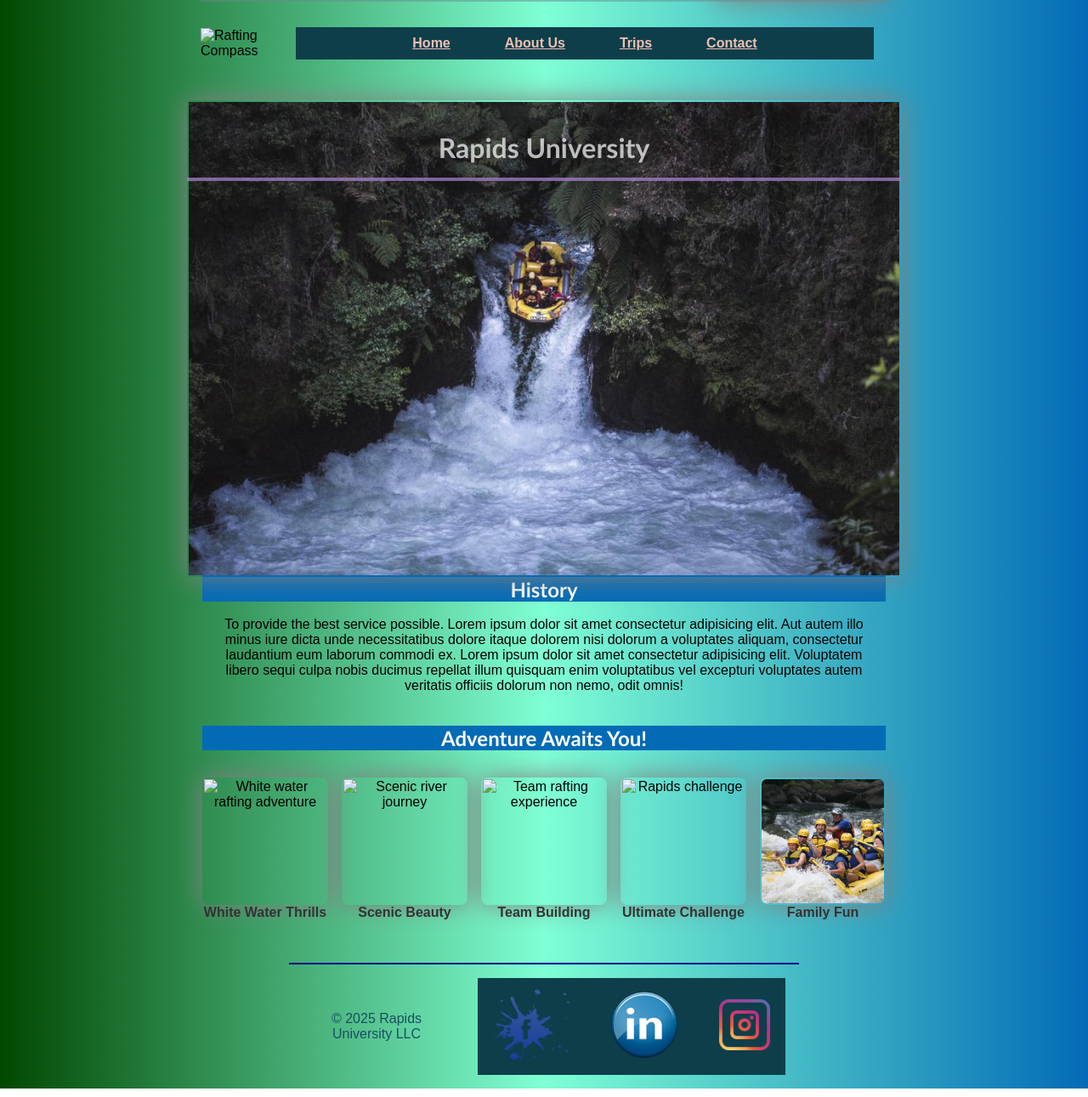
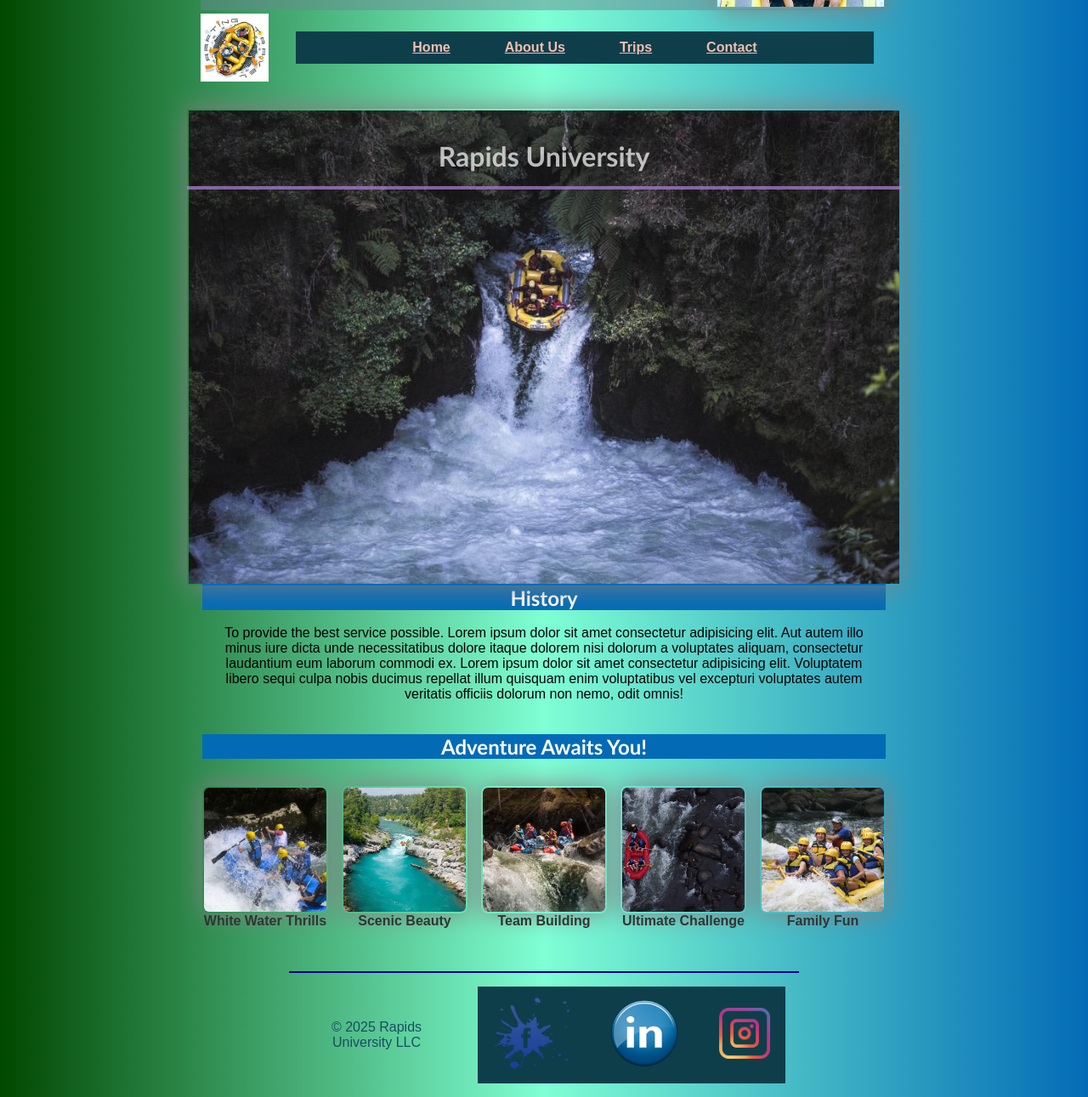
Before and after one commit to IVP6/wdd130, a plain HTML site: page wwr/about.html in a window 1280 px wide. Shown: the whole page at 85% size. Drawn offline with Linux system fonts and the light colour scheme; files that its build step writes are made by us from their sources; the site is published under a folder, as on GitHub Pages, so addresses that start at the root find nothing.

Commit message:
fixed image path issue per audit

```diff
--- a/wwr/about.html
+++ b/wwr/about.html
@@ -15,7 +15,7 @@
 
 <body>
     <header id="header">
-        <img class="header-img" src="/wwr/images/z-raftingcompas.jpg" alt="Rafting Compass">
+        <img class="header-img" src="images/z-raftingcompas.jpg" alt="Rafting Compass">
         <nav class="logo">
             <ul>
                 <li><a href="index.html">Home</a></li>
@@ -72,19 +72,19 @@
             <h2>Adventure Awaits You!</h2>
             <div class="adventure-grid">
                 <figure>
-                    <img src="/wwr/images/rafting-teams.jpg" alt="White water rafting adventure">
+                    <img src="images/rafting-teams.jpg" alt="White water rafting adventure">
                     <figcaption>White Water Thrills</figcaption>
                 </figure>
                 <figure>
-                    <img src="/wwr/images/background.jpg" alt="Scenic river journey">
+                    <img src="images/background.jpg" alt="Scenic river journey">
                     <figcaption>Scenic Beauty</figcaption>
                 </figure>
                 <figure>
-                    <img src="/wwr/images/rafting-trips.jpg" alt="Team rafting experience">
+                    <img src="images/rafting-trips.jpg" alt="Team rafting experience">
                     <figcaption>Team Building</figcaption>
                 </figure>
                 <figure>
-                    <img src="/wwr/images/rafting-about.jpg" alt="Rapids challenge">
+                    <img src="images/rafting-about.jpg" alt="Rapids challenge">
                     <figcaption>Ultimate Challenge</figcaption>
                 </figure>
                 <figure>
```
